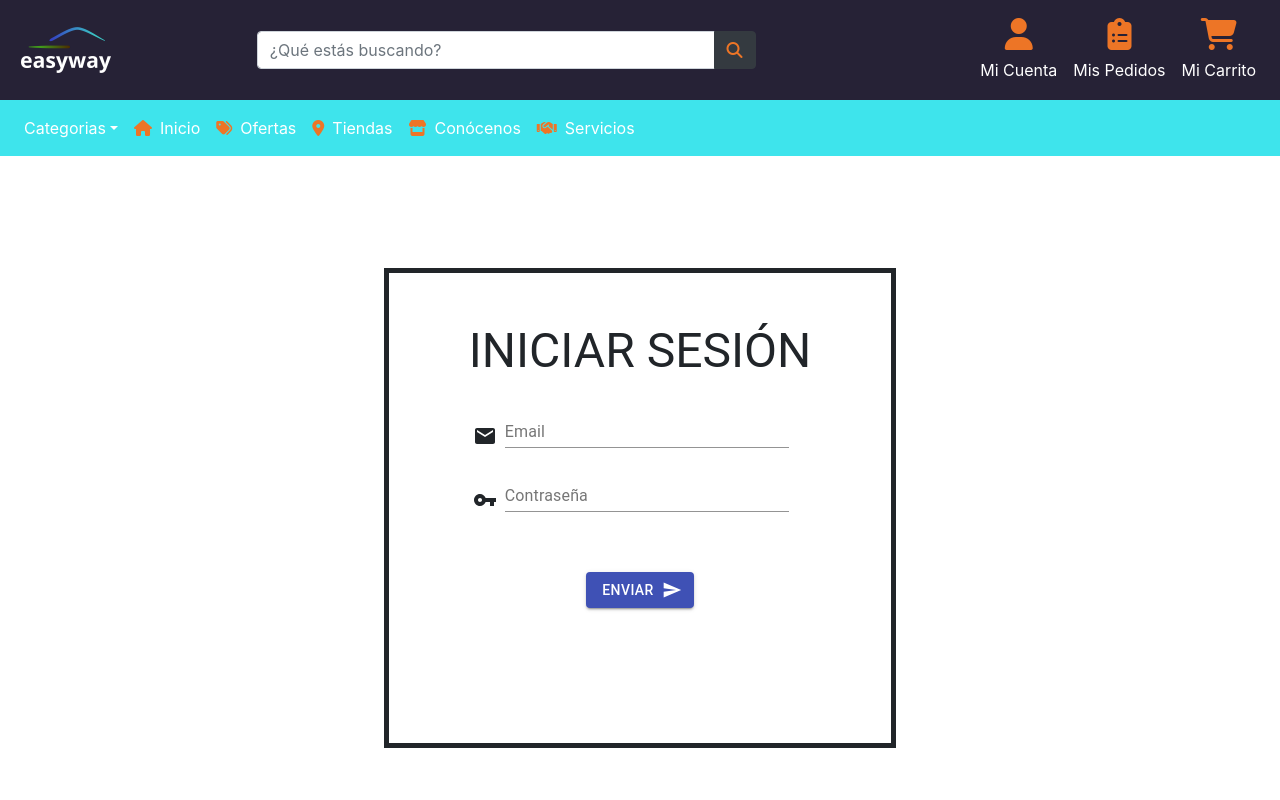
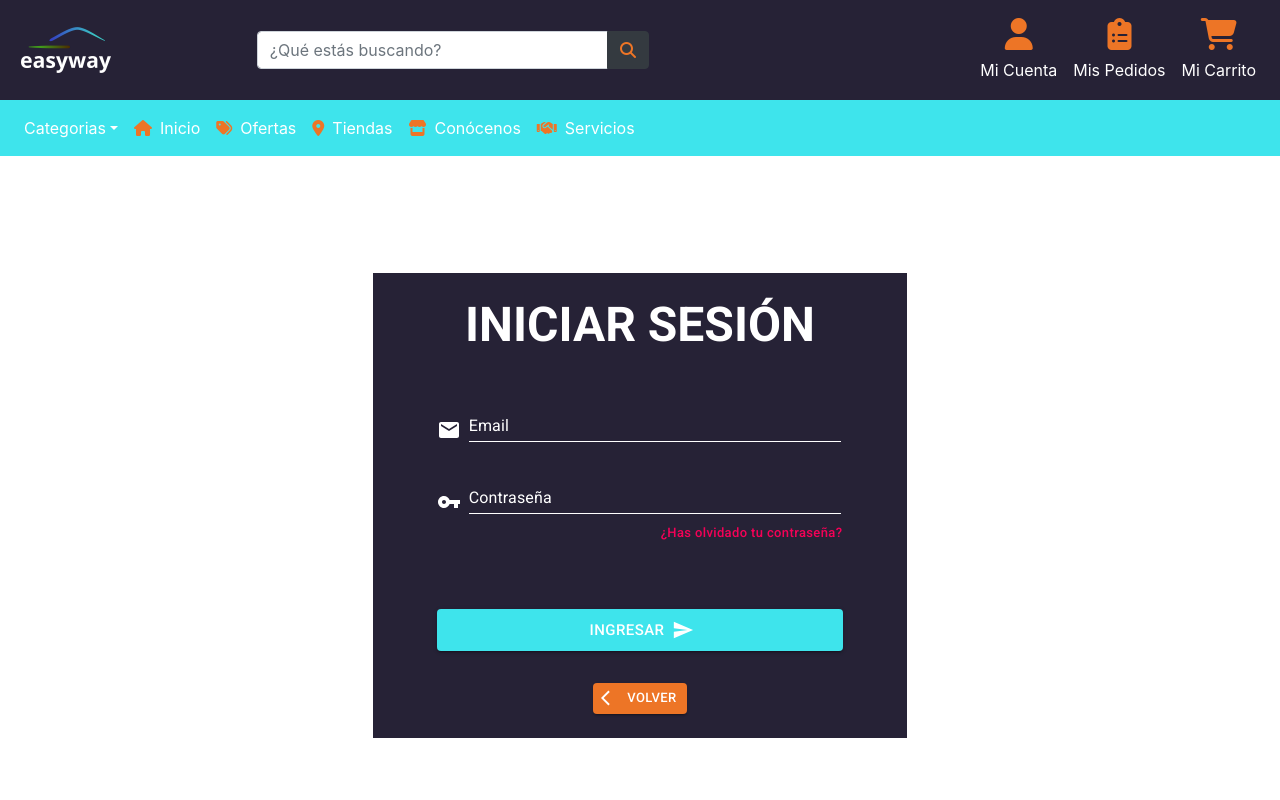
Before and after one commit to xh4rz/Easyway-App, a React (Create React App) app: page /Login in a window 1280 px wide. Shown: the top 800 px of the page. Built offline with nearby package versions, Linux system fonts and the light colour scheme.

Commit message:
Login y mejores

```diff
--- a/public/index.html
+++ b/public/index.html
@@ -15,7 +15,9 @@
       user's mobile device or desktop. See https://developers.google.com/web/fundamentals/web-app-manifest/
     -->
     <link rel="manifest" href="./manifest.json" />
+    <link rel="stylesheet" href="https://fonts.googleapis.com/css?family=Roboto:300,400,500,700&display=swap" />
     <script src="https://kit.fontawesome.com/26e33f50e0.js" crossorigin="anonymous"></script>
+
 
     <!--
       Notice the use of %PUBLIC_URL% in the tags above.
--- a/src/App.js
+++ b/src/App.js
@@ -1,11 +1,8 @@
 import React from "react";
 import Search from "./components/Search";
 import Layout from "./components/Layout";
-//import MyNavbar from './components/Navbar';
 import MySlider from "./components/Slider";
-//import MediaCard from './components/Card';
 import { BrowserRouter, Switch, Route } from "react-router-dom";
-// import './components/styles/Card.css'
 import data from "./data/item.json";
 
 import FormLogin from './Pages/Login'
--- a/src/Pages/Login.jsx
+++ b/src/Pages/Login.jsx
@@ -1,31 +1,35 @@
 import React from 'react';
 import { makeStyles } from '@material-ui/core/styles';
-
-
-import { TextField, Grid, Typography, Box, Button } from '@material-ui/core';
-
+import { FormControl, TextField, Grid, Typography, Box, Button, Link } from '@material-ui/core';
 import MailIcon from '@material-ui/icons/Mail';
-
 import VpnKeyIcon from '@material-ui/icons/VpnKey';
-
 import SendIcon from '@material-ui/icons/Send';
+import ArrowBackIosIcon from '@material-ui/icons/ArrowBackIos';
 
 const useStyles = makeStyles((theme) => ({
   root: {
     margin: '14vh',
-    padding: theme.spacing(0, 10, 5, 10),
-    // backgroundColor: '#262236',
-    // color: '#ffffff',
+    padding: theme.spacing(0, 8, 3, 8),
+    backgroundColor: '#262236',
+    color: '#ffffff',
     border: '5px solid',
-    textAlign: 'center'
+    textAlign: 'center',
+    "& label.Mui-focused": {
+      color: '#ed7526'
     },
-  main: {
-    height: '88vh'
+    "& .MuiInput-underline:after": {
+      borderBottomColor: '#3ee4ec'
     },
-  form: {
-    margin: '1vh 0vh'
-  }
-
+    "& .MuiInput-underline:before": {
+      borderBottomColor: '#ffffff'
+    },
+    "& label": {
+      color: '#ffffff'
+    },
+  },
+  input: {
+    color: "#ed7526"
+  },
 }));
 
 export default function FormLogin() {
@@ -33,55 +37,94 @@ export default function FormLogin() {
 
   return (
 
-
-    <Box className={classes.main} display="flex" justifyContent="center">
+    <Box display="flex" justifyContent="center">
       <div className={classes.root}>
+        <FormControl>
 
           <Typography variant="h3" gutterBottom>
+            <Box fontWeight="fontWeightBold" m={3}>
               INICIAR SESIÓN
+             </Box>
           </Typography>
 
-        <Grid container spacing={1} alignItems="flex-end" className={classes.form}>
+          <Box my={0}>
+            <Grid container spacing={1} my={1} alignItems="flex-end" className={classes.form}>
               <Grid item>
                 <MailIcon />
               </Grid>
-          <Grid item xs={10} >
+              <Grid item xs={11} >
                 <TextField
-              id="input-with-icon-grid"
+                  className="CampoTexto"
+                  id="input-with-icon-grid1"
                   label="Email"
+                  type="email"
                   fullWidth
+                  InputProps={{
+                    className: classes.input
+                  }}
                 />
               </Grid>
             </Grid>
-
+          </Box>
+          <Box mt={3} mb={8}>
             <Grid container spacing={1} alignItems="flex-end" className={classes.form}>
               <Grid item>
                 <VpnKeyIcon />
               </Grid>
-          <Grid item xs={10}>
+              <Grid item xs={11}>
                 <TextField
-              id="input-with-icon-grid"
+                  className="CampoTexto"
+                  id="input-with-icon-grid2"
                   label="Contraseña"
+                  type="password"
                   fullWidth
+                  InputProps={{
+                    className: classes.input
+                  }}
                 />
               </Grid>
+
+              <Box style={{ width: '100%' }} display="flex" justifyContent="flex-end">
+                <Link
+                  style={{ textDecoration: 'none', filter: 'contrast(1)' }}
+                  onClick={() => {
+                    alert("Disponible Próximamente...");
+                  }}
+                >
+                  <Button style={{ textTransform: 'none' }} variant="text" size="small" color="secondary" >
+                    ¿Has olvidado tu contraseña?
+                </Button>
+                </Link>
+              </Box>
+
             </Grid>
+          </Box>
 
-        <br /> <br/>
+            <Button style={{ backgroundColor: '#3EE4EC' }}
+              variant="contained"
+              size="large"
+              color="primary"
+              endIcon={<SendIcon></SendIcon>}
+            >
+              INGRESAR
+            </Button>
 
-        <Button
-          variant="contained"
-          color="primary"
-          className={classes.button}
-          endIcon={<SendIcon>ENVIAR</SendIcon>}
+
+          <Box mt={4} style={{ width: '100%' }} display="flex" justifyContent="center">
+            <Link
+              style={{ textDecoration: 'none', filter: 'contrast(1)' }}
             >
-          ENVIAR
+              <Button variant="contained" size="small" color="secondary"style={{ backgroundColor: '#ed7526' }}
+
+                startIcon={<ArrowBackIosIcon ></ArrowBackIosIcon>}>
+                  volver
                 </Button>
-      </div>
+            </Link>
           </Box>
 
 
-
-
+        </FormControl>
+      </div>
+    </Box>
   );
 }
--- a/src/components/Carousel.js
+++ b/src/components/Carousel.js
@@ -2,7 +2,6 @@ import React from 'react';
 import ElasticCarousel from 'react-elastic-carousel';
 import Item from './Item';
 import MediaCard from './Card';
-
 import './styles/Carousel.css';
 
 const breakPoints = [
@@ -12,20 +11,17 @@ const breakPoints = [
     { width: 1200, itemsToShow: 4 },
   ];
 
-
 class CarouselSecondary extends React.Component {
     render() {
         return (
             <div>
-                <h3>RECOMENDAMOS PARA TI</h3>
+                <h3 className="Carousel__h3">RECOMENDAMOS PARA TI</h3>
                 <ElasticCarousel breakPoints={breakPoints}>
 
                     {this.props.data.length === 0 ? "" : this.props.data.slice(0,16).map((info) => (
                         <Item key={info.id}>
                 <MediaCard  ID={info.id} name={info.name} price={info.price} description={info.description} click={this.props.Add} />
                 </Item>))}
-
-
                 </ElasticCarousel>
             </div>
         );
--- a/src/components/Navbar.jsx
+++ b/src/components/Navbar.jsx
@@ -1,4 +1,4 @@
-import React, {useState} from "react";
+import React, { useState } from "react";
 import { Link } from 'react-router-dom';
 import Navbar from "react-bootstrap/Navbar";
 import Nav from "react-bootstrap/Nav";
@@ -9,11 +9,11 @@ import NavDropdown from "react-bootstrap/NavDropdown";
 import Logo from "./images/Logo.png";
 import "./styles/Navbar.css";
 
-function MyNavbar(props){
+function MyNavbar(props) {
 
   const [Compra, setCompra] = useState([]);
   const peticion = JSON.parse(localStorage.getItem("Compra"));
-  if((Compra.length === 0 && peticion.length!==0) || (Compra.length!==0 && peticion.length!==Compra.length)){
+  if ((Compra.length === 0 && peticion.length !== 0) || (Compra.length !== 0 && peticion.length !== Compra.length)) {
     setCompra(peticion);
   }
 
@@ -43,13 +43,11 @@ function MyNavbar(props){
 
         <Nav className="Nav__primary d-flex justify-content-end">
 
-          <Link to="/Login">
-            <Nav.Link href="#cuenta">
+          <Link to="/Login" className="nav-link">
             <div className="d-flex justify-content-center">
               <i className="fas fa-user fa-2x mb-2"></i>
             </div>
               Mi Cuenta
-            </Nav.Link>
           </Link>
 
           <Nav.Link href="#pedidos">
@@ -104,11 +102,9 @@ function MyNavbar(props){
               </Link>
             </NavDropdown>
 
-              <Link to="/">
-                <Nav.Link href="/">
+            <Link to="/" className="nav-link">
               <i className="fas fa-home mr-2"></i>
                    Inicio
-              </Nav.Link>
               </Link>
 
             <Nav.Link href="#pricing">
--- a/src/components/Search.jsx
+++ b/src/components/Search.jsx
@@ -1,9 +1,5 @@
 import React from "react";
-//import Layout from "./Layout";
 import MediaCard from "./Card";
-// import './components/styles/Card.css'
-
-import "bootstrap/dist/css/bootstrap.min.css";
 
 function App({ Add, data }) {
   const path = window.location.pathname;
--- a/src/components/styles/Carousel.css
+++ b/src/components/styles/Carousel.css
@@ -1,4 +1,4 @@
-h3 {
+.Carousel__h3 {
     text-align: center;
     padding-top: 50px;
 }
--- a/src/components/styles/Footer.css
+++ b/src/components/styles/Footer.css
@@ -5,23 +5,21 @@
 
 .footer {
     width: 100%;
-    height: 81px;
-    /*position: relative;*/
+    position: relative;
     bottom: 0;
     left: 0;
 }
 
-
-.Links__footer > a {
-   color: #ffffff !important;
+.Links__footer>a {
+    color: #ffffff !important;
 }
 
-.Links__footer > a:hover {
+.Links__footer>a:hover {
     color: #ED7526 !important;
     text-decoration: none !important;
 }
 
-.Links__footer > a > img {
+.Links__footer>a>img {
     width: 50px;
     height: 25px;
 }
--- a/src/components/styles/Navbar.css
+++ b/src/components/styles/Navbar.css
@@ -33,7 +33,7 @@ i {
 .nav-link {
     color: #ffffff !important;
     justify-content: flex-end;
-    }
+}
 
 .nav-link:hover {
     background-color: black;
@@ -47,7 +47,8 @@ i {
 .dropdown-menu {
     background-color: #3EE4EC !important;
 }
-.notificacion{
+
+.notificacion {
     position: fixed;
     z-index: 20;
     background-color: white;
```
Lines whose indentation alone changed are shown as unchanged.
